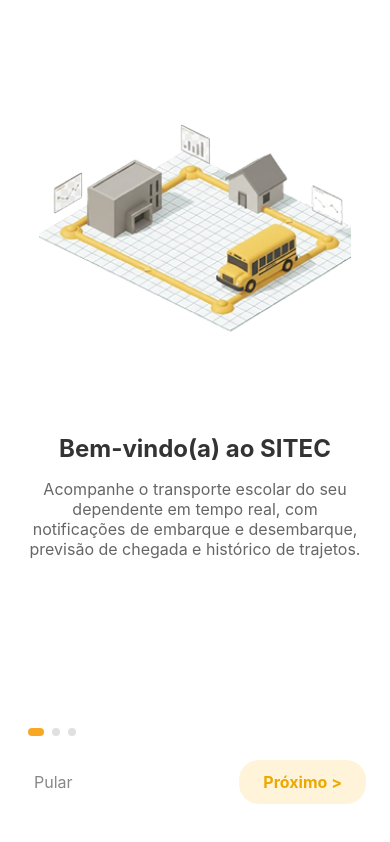
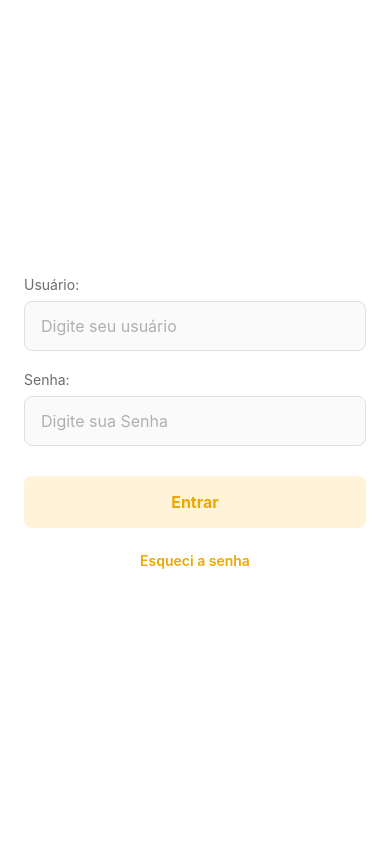
Before and after one commit to gustavodevid/sitec-responsavel-app, a React Native app: screen /Login in a window 390 px wide. Built offline with nearby package versions, Linux system fonts and the light colour scheme.

Commit message:
feat(auth): create login screen

```diff
--- /dev/null
+++ b/src/components/AppButton/AppButton.js
@@ -0,0 +1,33 @@
+import React from 'react';
+import { TouchableOpacity, Text, StyleSheet } from 'react-native';
+import styles from './AppButton.styles';
+
+/**
+ * Botão principal da aplicação para formulários de autenticação.
+ *
+ * @param {string} title - O texto a exibir no botão.
+ * @param {function} onPress - A função a ser executada quando o botão é pressionado.
+ * @param {string} variant - 'primary' (verde) ou 'secondary' (amarelo).
+ */
+const AppButton = ({ title, onPress, variant = 'primary' }) => {
+  // Seleciona os estilos do container e do texto com base na variante
+  const containerStyle = variant === 'primary'
+    ? styles.containerPrimary
+    : styles.containerSecondary;
+
+  const textStyle = variant === 'primary'
+    ? styles.textPrimary
+    : styles.textSecondary;
+
+  return (
+    <TouchableOpacity
+      style={[styles.containerBase, containerStyle]}
+      onPress={onPress}
+      activeOpacity={0.8}
+    >
+      <Text style={[styles.textBase, textStyle]}>{title}</Text>
+    </TouchableOpacity>
+  );
+};
+
+export default AppButton;
--- /dev/null
+++ b/src/components/AppButton/AppButton.styles.js
@@ -0,0 +1,37 @@
+import { StyleSheet } from 'react-native';
+import { COLORS } from '../../constants/colors';
+
+const styles = StyleSheet.create({
+  // Style Base
+  containerBase: {
+    width: '100%',
+    paddingVertical: 16,
+    paddingHorizontal: 24,
+    borderRadius: 8,
+    alignItems: 'center',
+    justifyContent: 'center',
+    marginTop: 10,
+  },
+  textBase: {
+    fontSize: 16,
+    fontWeight: 'bold',
+  },
+
+  // --- Variante Primária (Verde) ---
+  containerPrimary: {
+    backgroundColor: COLORS.authPrimary,
+  },
+  textPrimary: {
+    color: COLORS.authPrimaryText,
+  },
+
+  // --- Variante Secundária (Amarelo) ---
+  containerSecondary: {
+    backgroundColor: COLORS.authSecondary, // Fundo amarelo-claro
+  },
+  textSecondary: {
+    color: COLORS.authSecondaryText, // Texto laranja/amarelo-escuro
+  },
+});
+
+export default styles;
--- a/src/components/Button/Button.js
+++ b/src/components/Button/Button.js
@@ -1,6 +1,5 @@
 import React from 'react';
 import { TouchableOpacity, Text, StyleSheet } from 'react-native';
-import { COLORS } from '../../constants/colors';
 import styles from './Button.styles';
 
 const Button = ({ title, onPress, style, textStyle }) => {
--- a/src/constants/colors.js
+++ b/src/constants/colors.js
@@ -15,7 +15,7 @@ export const COLORS = {
   authPrimaryText: '#1E9544', // text button
 
   authSecondary: '#FFF4DA', // button "Entrar"
-  authSecondaryText: '##EDA800', // text "Entrar"
+  authSecondaryText: '#EDA800', // text "Entrar"
 
   textLabel: '#6C6C6C',     //  label ("Usuário:", "Senha:")
   textLink: '#EDA800',      // label "Esqueci a senha"
--- a/src/navigation/AppNavigator.js
+++ b/src/navigation/AppNavigator.js
@@ -2,14 +2,30 @@ import React from 'react';
 import { NavigationContainer } from '@react-navigation/native';
 import { createStackNavigator } from '@react-navigation/stack';
 import OnboardingScreen from '../screens/OnboardingScreen/OnboardingScreen';
+import LoginScreen from '../screens/LoginScreen/LoginScreen';
 
 const Stack = createStackNavigator();
 
 const AppNavigator = () => {
   return (
     <NavigationContainer>
-      <Stack.Navigator initialRouteName="Onboarding">
-        <Stack.Screen name="Onboarding" component={OnboardingScreen} options={{ headerShown: false }}/>
+      <Stack.Navigator
+      initialRouteName="Onboarding"
+      screenOptions={{
+        headerShown: false
+      }}>
+
+        <Stack.Screen
+        name="Onboarding"
+        component={OnboardingScreen}
+        />
+
+        <Stack.Screen
+        name="Login"
+        component={LoginScreen}
+
+      />
+
       </Stack.Navigator>
     </NavigationContainer>
   );
--- /dev/null
+++ b/src/screens/LoginScreen/LoginScreen.js
@@ -0,0 +1,78 @@
+import React, { useState } from 'react';
+import {
+  SafeAreaView,
+  View,
+  Text,
+  TouchableOpacity,
+  Image,
+  Alert
+} from 'react-native';
+
+// reuse components
+import AppTextInput from '../../components/AppTextInput/AppTextInput';
+import AppButton from '../../components/AppButton/AppButton';
+
+// styles
+import styles from './LoginScreen.styles';
+import { COLORS } from '../../constants/colors';
+
+const LoginScreen = ({ navigation }) => {
+  const [username, setUsername] = useState('');
+  const [password, setPassword] = useState('');
+
+  const handleLogin = () => {
+    // API
+    // Simulate
+    console.log('Login com:', { username, password });
+    Alert.alert('Login', 'Login efetuado com sucesso! (simulação!!)');
+    // navigation.replace('HomeStack');
+  };
+
+  const handleForgotPassword = () => {
+    // Navega para a próxima tela do fluxo
+    console.log('Navegando para Redefinição de Senha');
+    // navigation.navigate('ForgotPassword');
+    Alert.alert('Navegação', 'Indo para "Esqueci a senha" (simulação)');
+  };
+
+  return (
+    <SafeAreaView style={styles.container}>
+      <View style={styles.content}>
+
+        {/* Input User */}
+        <AppTextInput
+          label="Usuário:"
+          placeholder="Digite seu usuário"
+          value={username}
+          onChangeText={setUsername}
+        />
+
+        {/* Input Password */}
+        <AppTextInput
+          label="Senha:"
+          placeholder="Digite sua Senha"
+          value={password}
+          onChangeText={setPassword}
+          secureTextEntry={true}
+        />
+
+        {/* Button Entrar */}
+        <AppButton
+          title="Entrar"
+          variant="secondary"
+          onPress={handleLogin}
+        />
+
+        {/* Link "Esqueci a senha" */}
+        <TouchableOpacity style={styles.forgotPasswordButton} onPress={handleForgotPassword}>
+          <Text style={styles.forgotPasswordText}>
+            Esqueci a senha
+          </Text>
+        </TouchableOpacity>
+
+      </View>
+    </SafeAreaView>
+  );
+};
+
+export default LoginScreen;
--- /dev/null
+++ b/src/screens/LoginScreen/LoginScreen.styles.js
@@ -0,0 +1,31 @@
+import { StyleSheet } from 'react-native';
+import { COLORS } from '../../constants/colors';
+
+const styles = StyleSheet.create({
+  container: {
+    flex: 1,
+    backgroundColor: COLORS.background,
+  },
+  content: {
+    flex: 1,
+    paddingHorizontal: 24,
+    justifyContent: 'center',
+  },
+  illustration: {
+    width: '80%',
+    height: 200,
+    alignSelf: 'center',
+    marginBottom: 48,
+  },
+  forgotPasswordButton: {
+    marginTop: 24,
+    alignItems: 'center',
+  },
+  forgotPasswordText: {
+    color: COLORS.textLink,
+    fontSize: 14,
+    fontWeight: '600',
+  },
+});
+
+export default styles;
--- a/src/screens/OnboardingScreen/OnboardingScreen.js
+++ b/src/screens/OnboardingScreen/OnboardingScreen.js
@@ -6,6 +6,7 @@ import slides from '../../constants/onboardingData';
 import styles from './Onboarding.styles.js';
 //Reuse button
 import Button from '../../components/Button/Button.js';
+import AppButton from '../../components/AppButton/AppButton.js';
 
 const OnboardingScreen = ({ navigation }) => {
   const [currentIndex, setCurrentIndex] = useState(0);
@@ -74,10 +75,12 @@ const OnboardingScreen = ({ navigation }) => {
           <TouchableOpacity onPress={skipOnboarding} style={styles.skipButton}>
             <Text style={styles.skipButtonText}>Pular</Text>
           </TouchableOpacity>
+
           <Button
-            title={isLastSlide ? 'Começar' : 'Próximo >'}
+            title={isLastSlide ? 'Começar' : 'Próximo'}
             onPress={scrollToNext}
           />
+
         </View>
       </View>
     </View>
```
